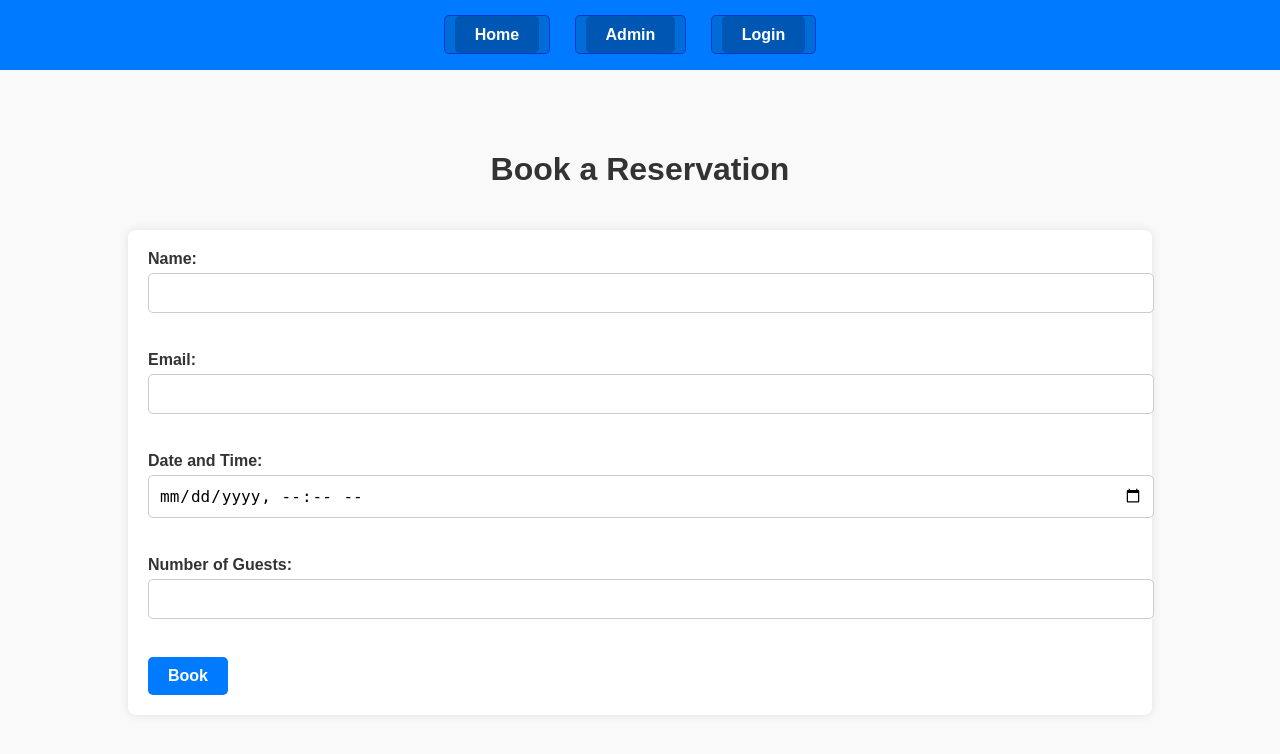
After one commit to JingyiNicole/reservation, a Flask app: template reservation_app/templates/customer.html in a window 1280 px wide. The commit adds this page. Shown: the top 754 px of the page. Run offline with Flask 3, Linux system fonts and the light colour scheme; the template is opened without the code that fills it, so the values that code supplies are empty.

Commit message:
update details

```diff
--- a/reservation_app/app.py
+++ b/reservation_app/app.py
@@ -1,76 +1,62 @@
 from flask import Flask, render_template, request, redirect, url_for, session, flash
-from flask_sqlalchemy import SQLAlchemy
-from functools import wraps
+from google.oauth2 import service_account
+from googleapiclient.discovery import build
 
 app = Flask(__name__)
 app.secret_key = 'your_secret_key'  # Replace with your actual secret key
-app.config['SQLALCHEMY_DATABASE_URI'] = 'sqlite:///reservations.db'
-app.config['SQLALCHEMY_TRACK_MODIFICATIONS'] = False
-db = SQLAlchemy(app)
 
-# Define the Reservation model
-class Reservation(db.Model):
-    id = db.Column(db.Integer, primary_key=True)
-    name = db.Column(db.String(100), nullable=False)
-    email = db.Column(db.String(100), nullable=False)
-    date = db.Column(db.String(100), nullable=False)
-    time = db.Column(db.String(100), nullable=False)
-    guests = db.Column(db.Integer, nullable=False)
+# Path to your service account key file
+SERVICE_ACCOUNT_FILE = '/Users/panjingyi/Documents/GitHub/reservation/reservation-427619-eb480d1a778c.json'
 
-# Dummy users for demonstration purposes
-users = {
-    'admin': 'admin123'
-}
+# Google Sheets API setup
+SCOPES = ['https://www.googleapis.com/auth/spreadsheets']
+credentials = service_account.Credentials.from_service_account_file(
+    SERVICE_ACCOUNT_FILE, scopes=SCOPES)
+service = build('sheets', 'v4', credentials=credentials)
 
-# Decorator to protect routes
-def login_required(f):
-    @wraps(f)
-    def decorated_function(*args, **kwargs):
-        if 'logged_in' not in session:
-            return redirect(url_for('login'))
-        return f(*args, **kwargs)
-    return decorated_function
+# The ID and range of your Google Sheet
+SPREADSHEET_ID = '1ElTbBg6Zj-gOU-sBjaFMx7I_qEIhDKCFeSdr2i2H7bQ'
+RANGE_NAME = 'Sheet1!A:D'  # Adjust the range as needed
 
 @app.route('/')
 def home():
-    return render_template('index.html')
+    return render_template('customer.html')
 
 @app.route('/login', methods=['GET', 'POST'])
 def login():
     if request.method == 'POST':
         username = request.form['username']
         password = request.form['password']
-        if username in users and users[username] == password:
+        # Implement your user authentication logic here
+        if username == 'admin' and password == 'admin123':
             session['logged_in'] = True
-            session['username'] = username
             return redirect(url_for('admin'))
         else:
-            flash('Invalid credentials, please try again.')
+            flash('Invalid credentials')
             return redirect(url_for('login'))
     return render_template('login.html')
 
 @app.route('/logout')
-@login_required
 def logout():
-    session.clear()
-    return redirect(url_for('login'))
-
-@app.route('/customer')
-def customer():
-    return render_template('customer.html')
+    session.pop('logged_in', None)
+    return redirect(url_for('home'))
 
 @app.route('/book', methods=['POST'])
 def book():
     name = request.form['name']
     email = request.form['email']
-    date = request.form['date']
-    time = request.form['time']
+    datetime = request.form['datetime']
     guests = request.form['guests']
 
-    # Save the reservation
-    new_reservation = Reservation(name=name, email=email, date=date, time=time, guests=guests)
-    db.session.add(new_reservation)
-    db.session.commit()
+    # Append the reservation to Google Sheets
+    values = [[name, email, datetime, guests]]
+    body = {'values': values}
+    service.spreadsheets().values().append(
+        spreadsheetId=SPREADSHEET_ID,
+        range=RANGE_NAME,
+        valueInputOption='RAW',
+        body=body
+    ).execute()
 
     return redirect(url_for('confirmation', name=name))
 
@@ -80,12 +66,17 @@ def confirmation():
     return render_template('confirmation.html', name=name)
 
 @app.route('/admin')
-@login_required
 def admin():
-    reservations = Reservation.query.all()
+    if not session.get('logged_in'):
+        return redirect(url_for('login'))
+    # Fetch reservations from Google Sheets
+    result = service.spreadsheets().values().get(
+        spreadsheetId=SPREADSHEET_ID,
+        range=RANGE_NAME
+    ).execute()
+    reservations = result.get('values', [])
+
     return render_template('admin.html', reservations=reservations)
 
 if __name__ == '__main__':
-    with app.app_context():
-        db.create_all()
     app.run(host='0.0.0.0', port=5001, debug=True)
--- a/reservation_app/static/styles.css
+++ b/reservation_app/static/styles.css
@@ -1,126 +1,143 @@
+/* General Styles */
 body {
     font-family: Arial, sans-serif;
-    background-color: #f0f0f0;
+    background-color: #f9f9f9;
     margin: 0;
     padding: 0;
-}
-
-.navbar {
-    background-color: #007BFF;
-    padding: 10px 0;
-    text-align: center;
-}
-
-.navbar ul {
-    list-style: none;
-    padding: 0;
-    margin: 0;
-    display: flex;
-    justify-content: center;
-}
-
-.navbar li {
-    margin: 0 15px;
-}
-
-.navbar a {
-    color: #fff;
-    text-decoration: none;
-    font-size: 18px;
-}
-
-.navbar a:hover {
-    text-decoration: underline;
+    color: #333;
 }
 
 .container {
     width: 80%;
-    max-width: 800px;
-    margin: 20px auto;
-    background-color: #ffffff;
+    margin: auto;
+    overflow: hidden;
     padding: 20px;
+}
+
+/* Navigation Bar */
+nav {
+    background: #007bff; /* Blue background for navbar */
+    color: #fff;
+    padding: 10px 0;
+    text-align: center;
+    margin-bottom: 20px;
+}
+
+nav ul {
+    padding: 0;
+    list-style: none;
+}
+
+nav ul li {
+    display: inline;
+    margin-right: 20px;
+}
+
+nav ul li a {
+    background: #0056b3; /* Blue buttons in navbar */
+    color: #fff;
+    padding: 10px 20px;
+    text-decoration: none;
+    font-weight: bold;
+    border-radius: 5px;
+}
+
+nav ul li a:hover {
+    background: #004085; /* Darker blue on hover */
+    text-decoration: none;
+}
+
+/* Header */
+h1 {
+    color: #333;
+    text-align: center;
+    padding: 20px 0;
+}
+
+/* Forms */
+form {
+    background: #fff;
+    padding: 20px;
+    margin: 20px 0;
     box-shadow: 0 0 10px rgba(0, 0, 0, 0.1);
     border-radius: 8px;
 }
 
-h1, h2 {
-    color: #333;
-    text-align: center;
-}
-
-form.reservation-form,
-form.login-form {
-    display: flex;
-    flex-direction: column;
-}
-
-form.reservation-form label,
-form.login-form label {
-    margin-top: 10px;
+form label {
+    display: block;
     margin-bottom: 5px;
     font-weight: bold;
 }
 
-form.reservation-form input[type="text"],
-form.reservation-form input[type="email"],
-form.reservation-form input[type="date"],
-form.reservation-form input[type="time"],
-form.reservation-form input[type="number"],
-form.login-form input[type="text"],
-form.login-form input[type="password"] {
+form input[type="text"],
+form input[type="email"],
+form input[type="password"],
+form input[type="datetime-local"],
+form input[type="number"] {
+    width: 100%;
     padding: 10px;
+    margin-bottom: 20px;
+    border: 1px solid #ccc;
+    border-radius: 5px;
     font-size: 16px;
-    border: 1px solid #ccc;
-    border-radius: 4px;
-    margin-bottom: 10px;
 }
 
-form.reservation-form input[type="submit"],
-form.login-form input[type="submit"] {
+form input[type="submit"] {
+    background: #007bff;
+    color: #fff;
+    border: 0;
     padding: 10px 20px;
+    cursor: pointer;
+    border-radius: 5px;
     font-size: 16px;
-    color: #fff;
-    background-color: #007BFF;
-    border: none;
-    border-radius: 4px;
-    cursor: pointer;
-    margin-top: 20px;
+    font-weight: bold;
 }
 
-form.reservation-form input[type="submit"]:hover,
-form.login-form input[type="submit"]:hover {
-    background-color: #0056b3;
+form input[type="submit"]:hover {
+    background: #0056b3;
 }
 
+/* Tables */
+table {
+    width: 100%;
+    border-collapse: collapse;
+    margin-bottom: 20px;
+}
+
+table, th, td {
+    border: 1px solid #ddd;
+}
+
+th, td {
+    padding: 10px;
+    text-align: left;
+}
+
+th {
+    background-color: #f4f4f4;
+}
+
+/* Links */
+a {
+    color: #333;
+    text-decoration: none;
+}
+
+a:hover {
+    text-decoration: underline;
+}
+
+/* Flash Messages */
 ul {
-    list-style: none;
+    list-style-type: none;
     padding: 0;
 }
 
 ul li {
+    background: #006cd8;
+    color: #006cd8;
     padding: 10px;
-    border-bottom: 1px solid #ccc;
+    margin-bottom: 10px;
+    border: 1px solid #0036d8;
+    border-radius: 5px;
 }
-
-.button {
-    display: inline-block;
-    padding: 10px 20px;
-    font-size: 16px;
-    color: #fff;
-    background-color: #007BFF;
-    border: none;
-    border-radius: 4px;
-    text-align: center;
-    text-decoration: none;
-    cursor: pointer;
-}
-
-.button:hover {
-    background-color: #0056b3;
-}
-
-.messages {
-    color: red;
-    text-align: center;
-    margin-top: 10px;
-}
--- /dev/null
+++ b/reservation_app/templates/customer.html
@@ -0,0 +1,30 @@
+<!DOCTYPE html>
+<html lang="en">
+<head>
+    <meta charset="UTF-8">
+    <meta name="viewport" content="width=device-width, initial-scale=1.0">
+    <title>Book a Reservation</title>
+    <link rel="stylesheet" href="{{ url_for('static', filename='styles.css') }}">
+</head>
+<body>
+    {% include 'navbar.html' %}
+    <div class="container">
+        <h1>Book a Reservation</h1>
+        <form action="/book" method="post" class="reservation-form">
+            <label for="name">Name:</label>
+            <input type="text" id="name" name="name" required><br><br>
+
+            <label for="email">Email:</label>
+            <input type="email" id="email" name="email" required><br><br>
+
+            <label for="datetime">Date and Time:</label>
+            <input type="datetime-local" id="datetime" name="datetime" required><br><br>
+
+            <label for="guests">Number of Guests:</label>
+            <input type="number" id="guests" name="guests" required><br><br>
+
+            <input type="submit" value="Book">
+        </form>
+    </div>
+</body>
+</html>
--- a/reservation_app/templates/home.html
+++ b/reservation_app/templates/home.html
@@ -7,9 +7,10 @@
     <link rel="stylesheet" href="{{ url_for('static', filename='styles.css') }}">
 </head>
 <body>
+    {% include 'navbar.html' %}
     <div class="container">
         <h1>Welcome to the Reservation System</h1>
-        <a href="/login" class="button">Login</a>
+        <a href="{{ url_for('login') }}">Login</a> | <a href="{{ url_for('customer') }}">Book a Reservation</a>
     </div>
 </body>
 </html>
--- a/reservation_app/templates/login.html
+++ b/reservation_app/templates/login.html
@@ -7,9 +7,10 @@
     <link rel="stylesheet" href="{{ url_for('static', filename='styles.css') }}">
 </head>
 <body>
+    {% include 'navbar.html' %}
     <div class="container">
         <h1>Login</h1>
-        <form action="/login" method="post" class="login-form">
+        <form action="{{ url_for('login') }}" method="post">
             <label for="username">Username:</label>
             <input type="text" id="username" name="username" required><br><br>
 
@@ -20,7 +21,7 @@
         </form>
         {% with messages = get_flashed_messages() %}
           {% if messages %}
-                <ul class="messages">
+            <ul>
               {% for message in messages %}
                 <li>{{ message }}</li>
               {% endfor %}
--- a/reservation_app/templates/navbar.html
+++ b/reservation_app/templates/navbar.html
@@ -1,6 +1,21 @@
-<nav class="navbar">
-    <ul>
-        <li><a href="/">Home</a></li>
-        <li><a href="/login">admin</a></li>
-    </ul>
-</nav>
+<!DOCTYPE html>
+<html lang="en">
+<head>
+    <meta charset="UTF-8">
+    <meta name="viewport" content="width=device-width, initial-scale=1.0">
+    <link rel="stylesheet" href="{{ url_for('static', filename='styles.css') }}">
+</head>
+<body>
+    <nav>
+        <ul>
+            <li><a href="{{ url_for('home') }}">Home</a></li>
+            <li><a href="{{ url_for('admin') }}">Admin</a></li>
+            {% if session.get('logged_in') %}
+            <li><a href="{{ url_for('logout') }}">Logout</a></li>
+            {% else %}
+            <li><a href="{{ url_for('login') }}">Login</a></li>
+            {% endif %}
+        </ul>
+    </nav>
+</body>
+</html>
```
Also changed, not shown: reservation_app/templates/admin.html (+16 -5 lines), reservation_app/templates/confirmation.html (+4 -4 lines), 1 other file. Lines whose indentation alone changed are shown as unchanged.
